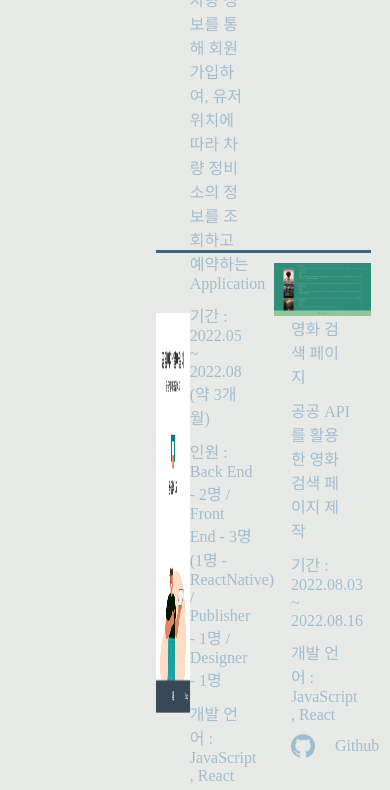
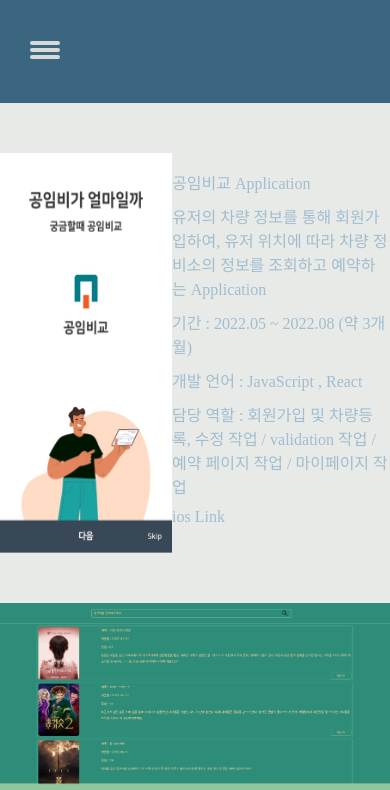
Before and after one commit to DevWonny/portfolio, a React (Create React App) app: page /project in a window 390 px wide. Shown: the top 790 px of the page. Built offline with nearby package versions, Linux system fonts and the light colour scheme; a web font is replaced by a local one.

Commit message:
feat : project page 반응형 구현

```diff
--- a/src/view/Project.jsx
+++ b/src/view/Project.jsx
@@ -8,6 +8,8 @@
 import covidImage from "../assets/covid19_image.PNG";
 import pizzaImage from "../assets/pizza_image.PNG";
 import gitLogo from "../assets/GitLogo_Project.svg";
+
+import Header from "../components/Header";
 
 const Project = () => {
   const location = useLocation();
@@ -30,6 +32,7 @@
   return (
     <>
       <BackCommon pathname={location.pathname} />
+      <Header />
 
       <ProjectWrap>
         <ProjectContainer>
@@ -41,14 +44,10 @@
             <ProjectContent>
               <p>공임비교 Application</p>
               <p>
-                &middot; 유저의 차량 정보를 통해 회원가입하여, 유저 위치에 따라
-                차량 정비소의 정보를 조회하고 예약하는 Application
+                유저의 차량 정보를 통해 회원가입하여, 유저 위치에 따라 차량
+                정비소의 정보를 조회하고 예약하는 Application
               </p>
               <p>기간 : 2022.05 ~ 2022.08 (약 3개월)</p>
-              <p>
-                인원 : Back End - 2명 / Front End - 3명(1명 - ReactNative) /
-                Publisher - 1명 / Designer - 1명
-              </p>
               <p>개발 언어 : JavaScript , React</p>
               <p>
                 담당 역할 : 회원가입 및 차량등록, 수정 작업 / validation 작업 /
@@ -156,6 +155,19 @@
     left: 0;
     background-color: #3a667f;
   }
+
+  @media screen and (max-width: 1200px) {
+    width: 100%;
+    right: 0;
+    top: 100px;
+    bottom: 0;
+    padding-top: 0;
+
+    &::after {
+      width: 0;
+      height: 0;
+    }
+  }
 `;
 
 const ProjectContainer = styled.div`
@@ -165,6 +177,11 @@
   display: flex;
   align-items: center;
   justify-content: space-between;
+
+  @media screen and (max-width: 1200px) {
+    flex-direction: column;
+    margin-bottom: 0px;
+  }
 `;
 
 const ProjectItem = styled.div`
@@ -175,6 +192,10 @@
   flex-direction: ${(props) => (props.mobile ? "row" : "column")};
   justify-content: space-between;
   align-items: center;
+
+  @media screen and (max-width: 1200px) {
+    width: 100%;
+  }
 `;
 
 const ProjectImage = styled.div`
```
